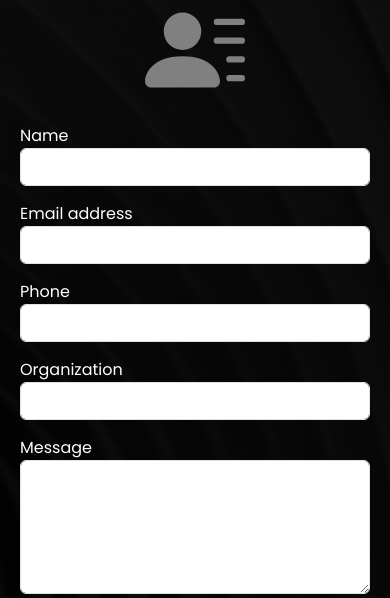
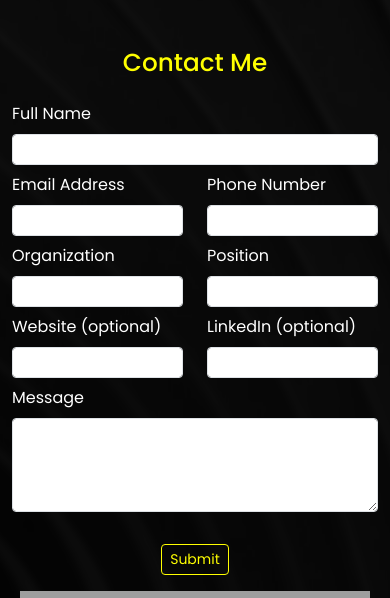
Before and after one commit to ayushmaanFCB/Portfolio-Ayushmaan, a Flask app: page /contact in a window 390 px wide. Shown: the part 87-685 px from the top of the page. Run offline with Flask 3, Linux system fonts and the light colour scheme; grey boxes are pictures that could not be loaded.

Commit message:
improved contact page

```diff
--- a/templates/contact.html
+++ b/templates/contact.html
@@ -71,69 +71,75 @@
             </div>
         </nav>
 
-        <div class="container-fluid">
-            <div class="row justify-content-center" id="contact-header">
-                <div class="col-md-5"></div>
-                <div class="col-md-1">
-                    <svg xmlns="http://www.w3.org/2000/svg" width="100" height="100" fill="grey"
-                        class="bi bi-person-lines-fill" viewBox="0 0 16 16">
-                        <path
-                            d="M6 8a3 3 0 1 0 0-6 3 3 0 0 0 0 6m-5 6s-1 0-1-1 1-4 6-4 6 3 6 4-1 1-1 1zM11 3.5a.5.5 0 0 1 .5-.5h4a.5.5 0 0 1 0 1h-4a.5.5 0 0 1-.5-.5m.5 2.5a.5.5 0 0 0 0 1h4a.5.5 0 0 0 0-1zm2 3a.5.5 0 0 0 0 1h2a.5.5 0 0 0 0-1zm0 3a.5.5 0 0 0 0 1h2a.5.5 0 0 0 0-1z" />
-                    </svg>
+        <div class="container-fluid py-5">
+            <div class="row justify-content-center">
+                <!-- Contact Form -->
+                <div class="col-md-5">
+                    <h2 class="text-center mb-4" style="color:yellow;">Contact Me</h2>
+                    <form method="POST" action="/submit" style="color: white;">
+                        <div class="mb-2">
+                            <label for="name" class="form-label">Full Name</label>
+                            <input type="text" class="form-control form-control-sm" id="name" name="name" required>
                         </div>
-                <div class="col-md-1" style="white-space: nowrap; padding: 1rem" id="contact-header">
-                    <a href="tel:+917679622353">+91 7679622353</a>
-                    <br>
-                    <a href="tel:+918145328571">+91 8145328571</a>
-                    <br>
-                    <a>
-                        <a href="mailto:dasayush5maan@gmail.com">dasayush5maan@gmail.com</a>
+
+                        <div class="row mb-2">
+                            <div class="col-6">
+                                <label for="email" class="form-label">Email Address</label>
+                                <input type="email" class="form-control form-control-sm" id="email" name="email"
+                                    required>
                             </div>
-                <div class="col-md-5"></div>
+                            <div class="col-6">
+                                <label for="phone" class="form-label">Phone Number</label>
+                                <input type="tel" class="form-control form-control-sm" id="phone" name="phone">
                             </div>
-            <div class="col-md-12 align-items-center" id="contact-header-opt">
-                <p style="text-align: center;"><svg xmlns="http://www.w3.org/2000/svg" width="100" height="100"
-                        fill="grey" class="bi bi-person-lines-fill" viewBox="0 0 16 16">
-                        <path
-                            d="M6 8a3 3 0 1 0 0-6 3 3 0 0 0 0 6m-5 6s-1 0-1-1 1-4 6-4 6 3 6 4-1 1-1 1zM11 3.5a.5.5 0 0 1 .5-.5h4a.5.5 0 0 1 0 1h-4a.5.5 0 0 1-.5-.5m.5 2.5a.5.5 0 0 0 0 1h4a.5.5 0 0 0 0-1zm2 3a.5.5 0 0 0 0 1h2a.5.5 0 0 0 0-1zm0 3a.5.5 0 0 0 0 1h2a.5.5 0 0 0 0-1z" />
-                    </svg></p>
                         </div>
-            <div class="row justify-content-center">
-                <div class="col-md-4">
-                    <form method="POST" action="/submit">
-                        <div class="form-group">
-                            <label for="name">Name</label>
-                            <input type="text" class="form-control" id="name" name="name">
+                        <div class="row mb-2">
+                            <div class="col-6">
+                                <label for="organization" class="form-label">Organization</label>
+                                <input type="text" class="form-control form-control-sm" id="organization"
+                                    name="organization">
                             </div>
-                        <div class="form-group">
-                            <label for="email">Email address</label>
-                            <input type="email" class="form-control" id="email" name="email">
+                            <div class="col-6">
+                                <label for="position" class="form-label">Position</label>
+                                <input type="text" class="form-control form-control-sm" id="position" name="position">
                             </div>
-                        <div class="form-group">
-                            <label for="phone">Phone</label>
-                            <input type="tel" class="form-control" id="phone" name="phone">
                         </div>
-                        <div class="form-group">
-                            <label for="organization">Organization</label>
-                            <input type="text" class="form-control" id="organization" name="organization">
+                        <div class="row mb-2">
+                            <div class="col-6">
+                                <label for="website" class="form-label">Website (optional)</label>
+                                <input type="url" class="form-control form-control-sm" id="website" name="website">
                             </div>
-                        <div class="form-group">
-                            <label for="message">Message</label>
-                            <textarea class="form-control" id="message" name="message" rows="5"></textarea>
+                            <div class="col-6">
+                                <label for="linkedin" class="form-label">LinkedIn (optional)</label>
+                                <input type="url" class="form-control form-control-sm" id="linkedin" name="linkedin">
                             </div>
-                        <div class="form-group">
-                            <p style="text-align: center;">
-                                <button type="submit" class="btn btn-outline-warning">Submit</button>
-                            </p>
+                        </div>
+                        <div class="mb-2">
+                            <label for="message" class="form-label">Message</label>
+                            <textarea class="form-control form-control-sm" id="message" name="message"
+                                rows="4"></textarea>
+                        </div>
+                        <div class="text-center mt-3">
+                            <button type="submit" class="btn btn-outline-warning btn-sm">Submit</button>
                         </div>
                     </form>
                 </div>
-                <div class="col-md-4">
-                    <iframe style="padding: 2rem; padding-bottom:4rem"
-                        src="https://www.google.com/maps/embed?pb=!1m18!1m12!1m3!1d3886.8889333648403!2d80.13702524603937!3d13.042741054579777!2m3!1f0!2f0!3f0!3m2!1i1024!2i768!4f13.1!3m3!1m2!1s0x3a5261c3d516dc4b%3A0xa974bd3ad4c5b27b!2sSri%20Ramachandra%20Faculty%20of%20Engineering%20and%20Technology!5e0!3m2!1sen!2sin!4v1715598055835!5m2!1sen!2sin"
-                        width="100%" height="100%" loading="lazy" referrerpolicy="no-referrer-when-downgrade"></iframe>
+
+                <!-- Map and Social Previews Column -->
+                <div class="col-md-4 d-flex flex-column align-items-center">
+                    <!-- Social Previews -->
+                    <div class="d-flex flex-column align-items-center mb-4" style="width: 100%; max-width: 350px;">
+                        <a href="https://github.com/ayushmaanFCB" target="_blank" class="mb-2" style="width: 100%;">
+                            <img src="https://github-readme-stats.vercel.app/api/top-langs/?username=ayushmaanFCB&hide=HTML&layout=donut"
+                                alt="GitHub Stats" style="width: 100%; height: auto;">
+                        </a>
                     </div>
 
+                    <!-- Map -->
+                    <iframe class="rounded shadow"
+                        src="https://www.google.com/maps/embed?pb=!1m18!1m12!1m3!1d3886.8889333648403!2d80.13702524603937!3d13.042741054579777!2m3!1f0!2f0!3f0!3m2!1i1024!2i768!4f13.1!3m3!1m2!1s0x3a5261c3d516dc4b%3A0xa974bd3ad4c5b27b!2sSri%20Ramachandra%20Faculty%20of%20Engineering%20and%20Technology!5e0!3m2!1sen!2sin!4v1715598055835!5m2!1sen!2sin"
+                        width="100%" height="250" style="border:0; margin-top: 20px; max-width: 350px;" loading="lazy"
+                        referrerpolicy="no-referrer-when-downgrade"></iframe>
                 </div>
             </div>
         </div>
```
Lines whose indentation alone changed are shown as unchanged.
